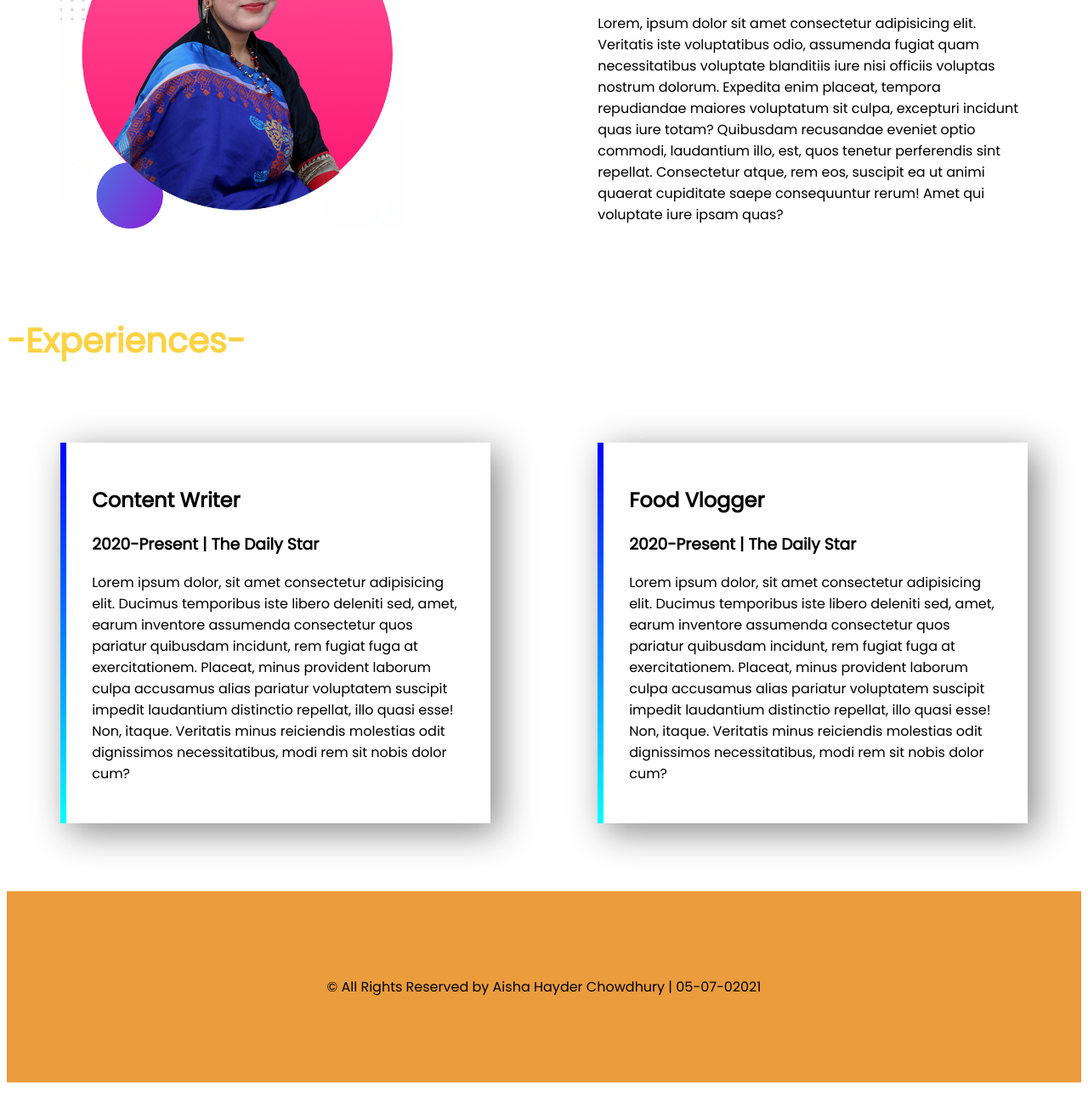
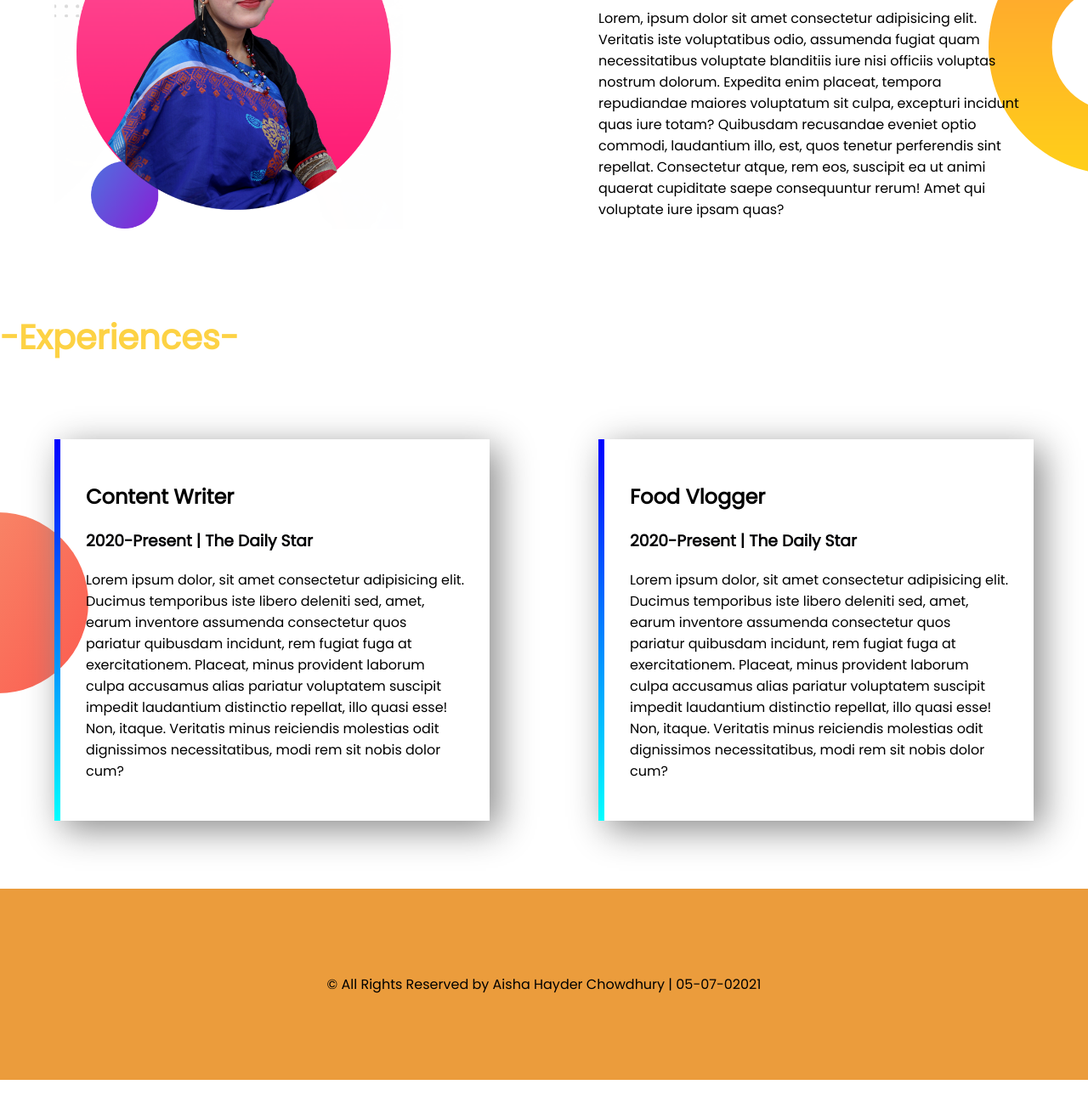
Before and after one commit to Md-Abdul-Kadir/Developer-Portfolio-Two, a plain HTML site: page index.html in a window 1280 px wide. Shown: the part 925-2215 px from the top of the page at 85% size. Drawn offline with Linux system fonts and the light colour scheme.

Commit message:
added banner in every section

```diff
--- a/index.html
+++ b/index.html
@@ -23,7 +23,7 @@
             <img src="images/my-bgAisha.png" alt="This is Aisha's picture">
         </div>
     </section>
-    <section>
+    <section class=sec-two>
         <div class="half">
             <img src="images/my-bg2Aisha.png" alt="this is Aisha's picture">
         </div>
@@ -32,9 +32,9 @@
             <h3 class=about>Aisha Hayder Chowdhury | CSE-SUST</h3>
             <p>Lorem, ipsum dolor sit amet consectetur adipisicing elit. Veritatis iste voluptatibus odio, assumenda fugiat quam necessitatibus voluptate blanditiis iure nisi officiis voluptas nostrum dolorum. Expedita enim placeat, tempora repudiandae maiores voluptatum sit culpa, excepturi incidunt quas iure totam? Quibusdam recusandae eveniet optio commodi, laudantium illo, est, quos tenetur perferendis sint repellat. Consectetur atque, rem eos, suscipit ea ut animi quaerat cupiditate saepe consequuntur rerum! Amet qui voluptate iure ipsam quas?</p>
         </div>
-    </section>
+    </section >
     <h1 class=name>-Experiences-</h1>
-    <section>
+    <section class=sec-exp >
 
         <div id=expo class=half-ex>
            <h2>
--- a/style.css
+++ b/style.css
@@ -1,5 +1,6 @@
 body{
     font-family: 'Poppins', sans-serif;
+    margin: 0;
 }
 h1{
     font-size: 40px;
@@ -57,3 +58,17 @@ section{
     padding: 100px;
     background-color: rgb(235, 156, 60);
 }
+.sec-one{
+    background-image: url(images/top-banner.png);
+    background-repeat: no-repeat;
+}
+.sec-two{
+    background-image: url(images/dream-bg.png);
+    background-repeat: no-repeat;
+    background-position: right;
+}
+.sec-exp{
+    background-image: url(images/exp-bg.png);
+    background-repeat: no-repeat;
+    background-position-y: 150px ;
+}
```
